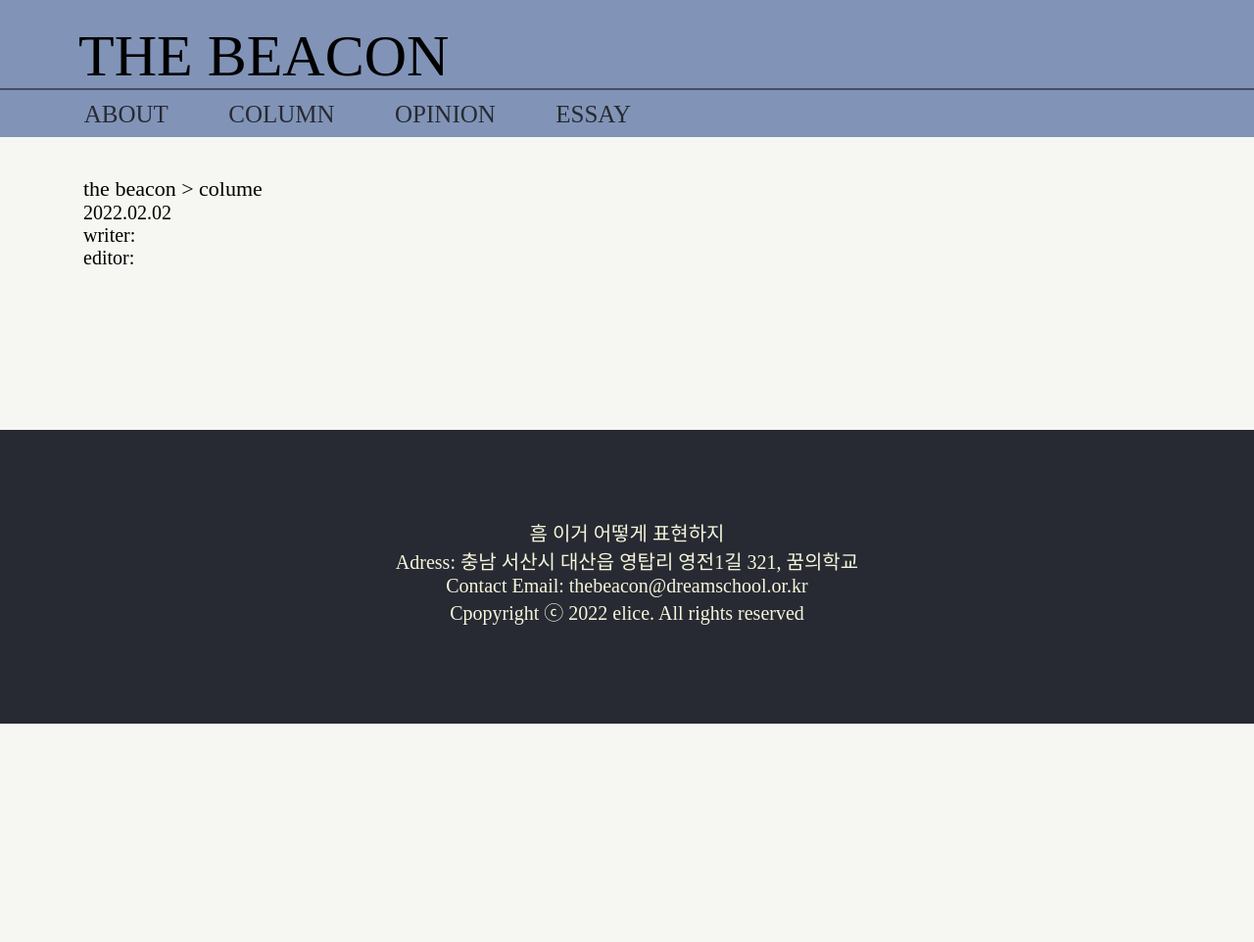
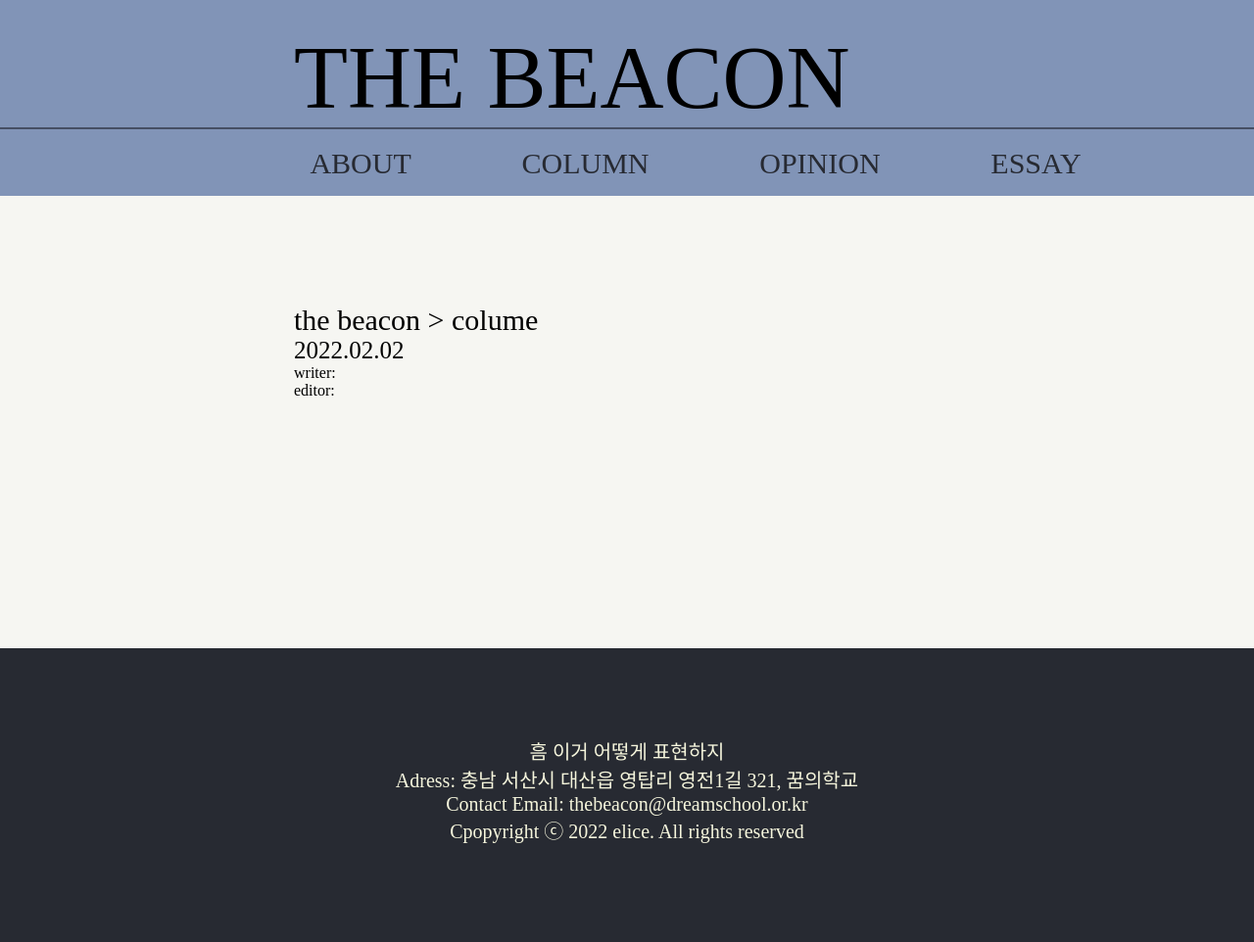
Before and after one commit to igottoomany/the_beacon_legacy, a Django app: template client/templates/article.html in a window 1280 px wide. Shown: the whole page at 98% size. Before the commit the page ends 739 px from the top, so only its background shows below. Run offline with Django 3.2, Linux system fonts and the light colour scheme; the template is opened without the code that fills it, so the values that code supplies are empty; some libraries are stand-ins or nearby versions.

Commit message:
Update style.css

```diff
--- a/client/static/css/style.css
+++ b/client/static/css/style.css
@@ -17,7 +17,7 @@
 
 /* 제목 + 네비게이터 */
 .header{
-    height: 140px;
+    height: 200px;
     background-color: rgb(129, 148, 183);
 }
 
@@ -25,34 +25,34 @@
     width: auto;
     white-space: nowrap;
     text-overflow: hidden;
-    height: 90px;
+    height: 130px;
     border-bottom: 2px solid rgba(69, 79, 100);
     text-align: left;
-    line-height: 115px;
-    font-size: 60px;
+    line-height: 160px;
+    font-size: 90px;
 }
 
 .header_title> a{
-    margin-left: 80px;
+    margin-left: 300px;
 }
 
-/* @media (max-width: 1200px) {
+@media (max-width: 1200px) {
     .title {
       font-size: 40px;
     }
-  } */
+  }
 
 .header_nav_ul{
     display: flex;
-    width: 620px;
-    line-height: 50px;
-    font-size: 25px;
-    margin-left: 55px;
+    width: 900px;
+    line-height: 70px;
+    font-size: 30px;
+    margin-left: 260px;
 }
 
 .header_nav_ul> li{
-    margin-left: 15px;
-    margin-right: 15px;
+    margin-left: 30px;
+    margin-right: 30px;
     margin: auto;
 }
 
@@ -199,30 +198,26 @@
 
 
 .article{
-    padding: 40px 85px 50px 85px;
+    padding: 110px 250px 150px 300px;
 }
 
 .arti_nav{
-    font-size: 22px;
+    font-size: 30px;
 }
 
 .arti_date{
-    font-size: 20px;
+    font-size: 25px;
 }
 
 .arti_title{
-    font-size: 45px;
+    font-size: 60px;
 }
 
 .arti_picture>img{
     width: 100%;
 }
 
-.writer_info{
-    font-size: 20px;
-}
-
 .main_text{
-    font-size: 35px;
+    font-size: 50px;
     margin-top: 50px;
 }
```
Also changed, not shown: other parts of client/static/css/style.css (+16 -17 lines).
